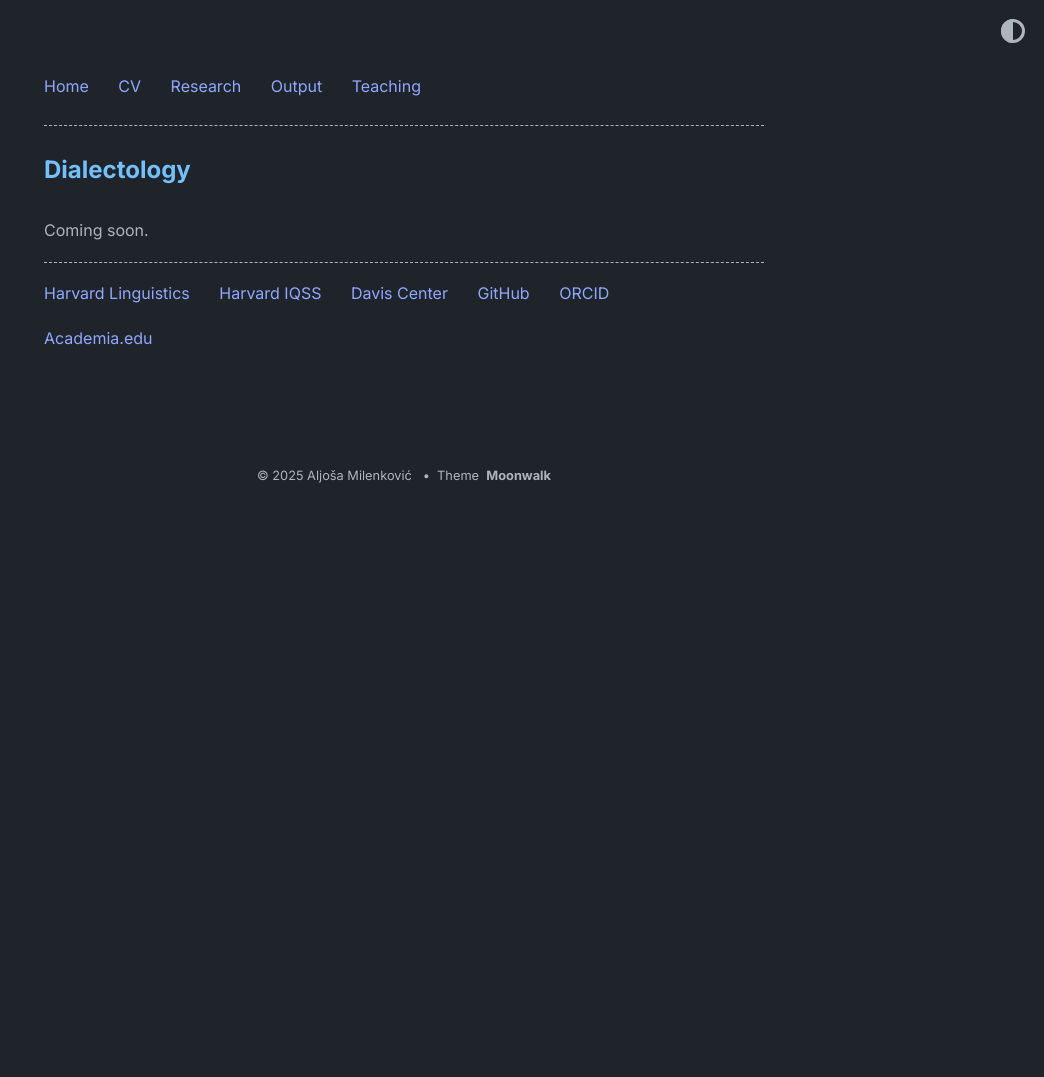
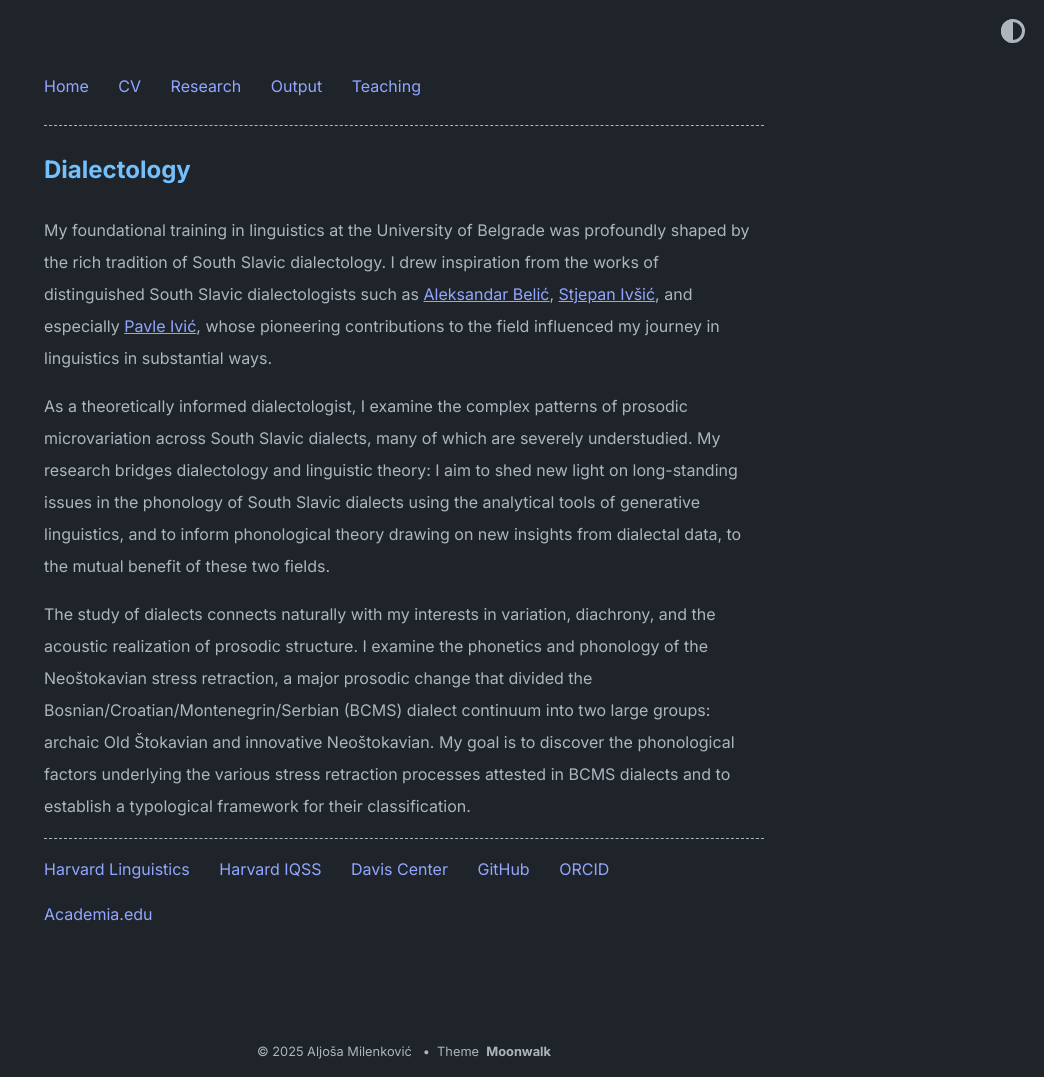
Before and after one commit to AljosaMilenkovic/AljosaMilenkovic.github.io, a Jekyll site: the page built from research/dialectology.md, in a window 1280 px wide. Shown: the whole page, without its empty margins (236-1280 px from the left). Built offline with Jekyll 4.4.1, drawn with Linux system fonts in a browser that asks for light colours; before the commit the page ends 900 px from its top, so only the background shows below that.

Commit message:
Update dialectology.md

```diff
--- a/research/dialectology.md
+++ b/research/dialectology.md
@@ -3,4 +3,9 @@ layout: page
 title: Dialectology
 permalink: /research/dialectology/
 ---
-Coming soon.
+
+My foundational training in linguistics at the University of Belgrade was profoundly shaped by the rich tradition of South Slavic dialectology. I drew inspiration from the works of distinguished South Slavic dialectologists such as [Aleksandar Belić](https://en.wikipedia.org/wiki/Aleksandar_Belić), [Stjepan Ivšić](https://en.wikipedia.org/wiki/Stjepan_Ivšić), and especially [Pavle Ivić](https://en.wikipedia.org/wiki/Pavle_Ivić), whose pioneering contributions to the field influenced my journey in linguistics in substantial ways.
+
+As a theoretically informed dialectologist, I examine the complex patterns of prosodic microvariation across South Slavic dialects, many of which are severely understudied. My research bridges dialectology and linguistic theory: I aim to shed new light on long-standing issues in the phonology of South Slavic dialects using the analytical tools of generative linguistics, and to inform phonological theory drawing on new insights from dialectal data, to the mutual benefit of these two fields.
+
+The study of dialects connects naturally with my interests in variation, diachrony, and the acoustic realization of prosodic structure. I examine the phonetics and phonology of the Neoštokavian stress retraction, a major prosodic change that divided the Bosnian/Croatian/Montenegrin/Serbian (BCMS) dialect continuum into two large groups: archaic Old Štokavian and innovative Neoštokavian. My goal is to discover the phonological factors underlying the various stress retraction processes attested in BCMS dialects and to establish a typological framework for their classification.
```
